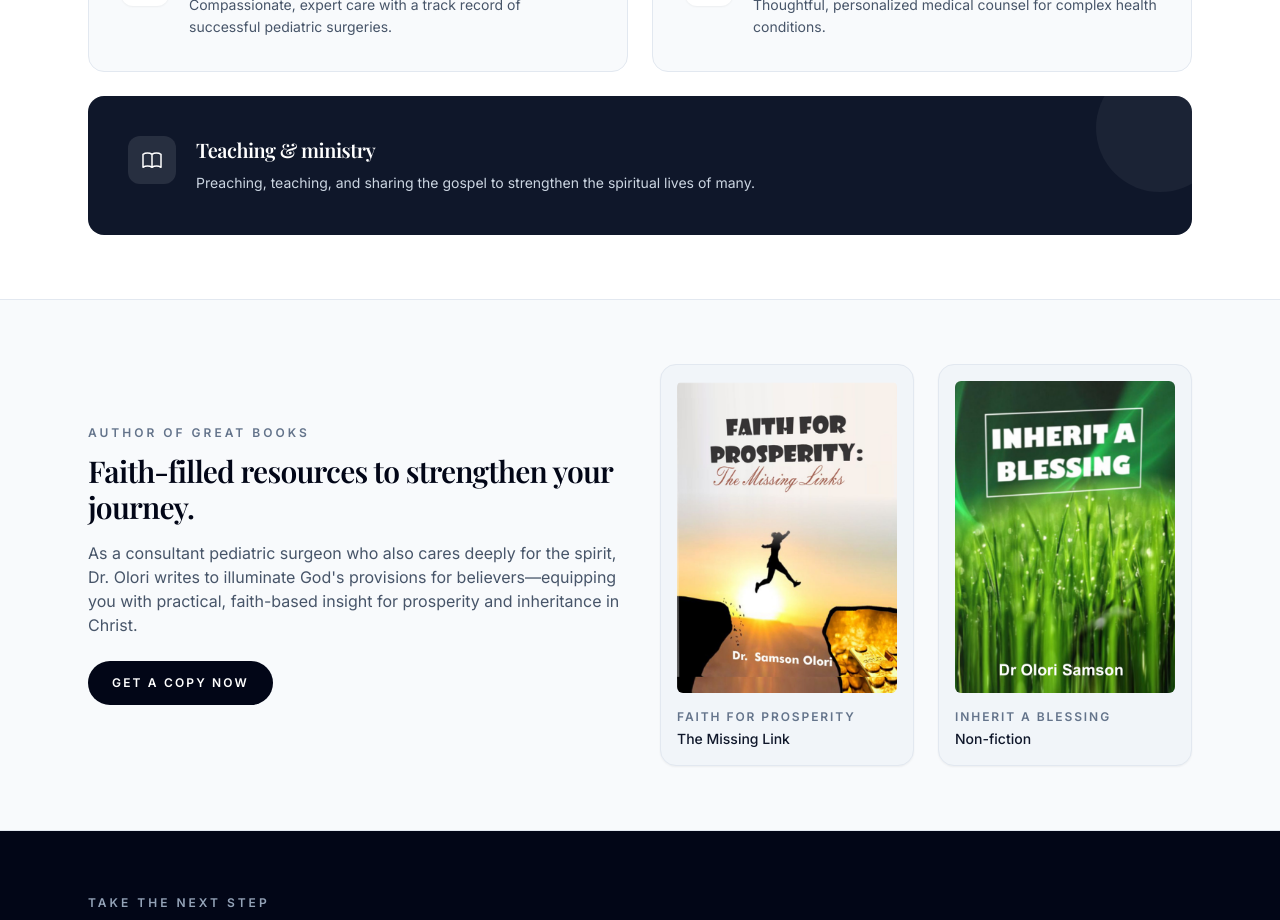
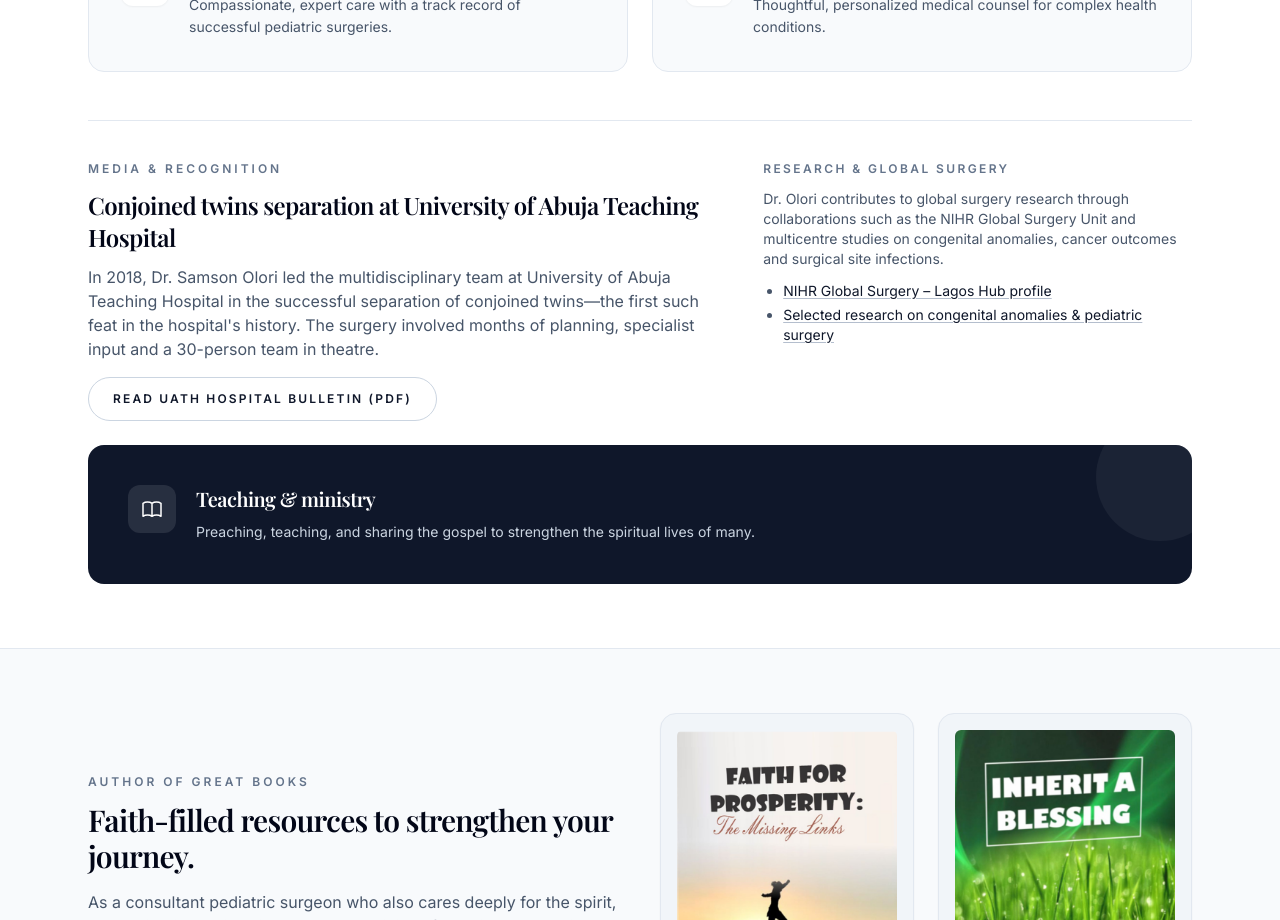
Before and after one commit to regmandrex/bigdoc, a Next.js app: page / in a window 1280 px wide. Shown: the part 2220-3140 px from the top of the page. Built offline with nearby package versions, Linux system fonts and the light colour scheme; a web font is replaced by a local one.

Commit message:
Homepage: add Media & recognition section with UATH conjoined twins bulletin and research links
Made-with: Cursor

```diff
--- a/app/page.tsx
+++ b/app/page.tsx
@@ -167,6 +167,66 @@ export default function HomePage() {
             </div>
           </div>
 
+          {/* Media & recognition – hospital bulletin + research */}
+          <div className="mt-12 grid gap-6 border-t border-slate-200 pt-10 sm:grid-cols-[minmax(0,3fr)_minmax(0,2fr)] sm:gap-8">
+            <div>
+              <p className="text-xs font-semibold uppercase tracking-[0.25em] text-slate-500">
+                Media &amp; recognition
+              </p>
+              <h3 className="mt-3 font-heading text-xl font-semibold tracking-tight text-slate-950 sm:text-2xl">
+                Conjoined twins separation at University of Abuja Teaching Hospital
+              </h3>
+              <p className="mt-3 text-sm leading-relaxed text-slate-600 md:text-base">
+                In 2018, Dr. Samson Olori led the multidisciplinary team at University of Abuja Teaching
+                Hospital in the successful separation of conjoined twins—the first such feat in the
+                hospital&apos;s history. The surgery involved months of planning, specialist input and a
+                30-person team in theatre.
+              </p>
+              <div className="mt-4">
+                <a
+                  href="/media/uath-conjoined-twins-bulletin.pdf"
+                  target="_blank"
+                  rel="noopener noreferrer nofollow"
+                  className="inline-flex min-h-[44px] items-center justify-center rounded-full border border-slate-300 px-6 py-2.5 text-xs font-semibold uppercase tracking-[0.18em] text-slate-900 transition hover:border-slate-400 hover:bg-slate-100 focus:outline-none focus:ring-2 focus:ring-slate-400 focus:ring-offset-2"
+                >
+                  Read UATH hospital bulletin (PDF)
+                </a>
+              </div>
+            </div>
+            <div className="space-y-3 text-sm text-slate-600">
+              <p className="text-xs font-semibold uppercase tracking-[0.2em] text-slate-500">
+                Research &amp; global surgery
+              </p>
+              <p>
+                Dr. Olori contributes to global surgery research through collaborations such as the NIHR
+                Global Surgery Unit and multicentre studies on congenital anomalies, cancer outcomes and
+                surgical site infections.
+              </p>
+              <ul className="mt-2 list-disc space-y-1 pl-5">
+                <li>
+                  <a
+                    href="https://www.nihrgsulagoshub.org/team-samson.html"
+                    target="_blank"
+                    rel="noopener noreferrer nofollow"
+                    className="text-slate-900 underline decoration-slate-400/70 underline-offset-2 hover:text-slate-700"
+                  >
+                    NIHR Global Surgery – Lagos Hub profile
+                  </a>
+                </li>
+                <li>
+                  <a
+                    href="https://www.researchgate.net/scientific-contributions/Dr-Samson-Olori-2320791671"
+                    target="_blank"
+                    rel="noopener noreferrer nofollow"
+                    className="text-slate-900 underline decoration-slate-400/70 underline-offset-2 hover:text-slate-700"
+                  >
+                    Selected research on congenital anomalies &amp; pediatric surgery
+                  </a>
+                </li>
+              </ul>
+            </div>
+          </div>
+
           <div className="mt-6">
             <div className="relative overflow-hidden rounded-2xl bg-slate-900 px-6 py-8 text-white md:px-10 md:py-10">
               <span className="absolute right-0 top-0 h-32 w-32 translate-x-8 -translate-y-8 rounded-full bg-white/5" aria-hidden />
```
